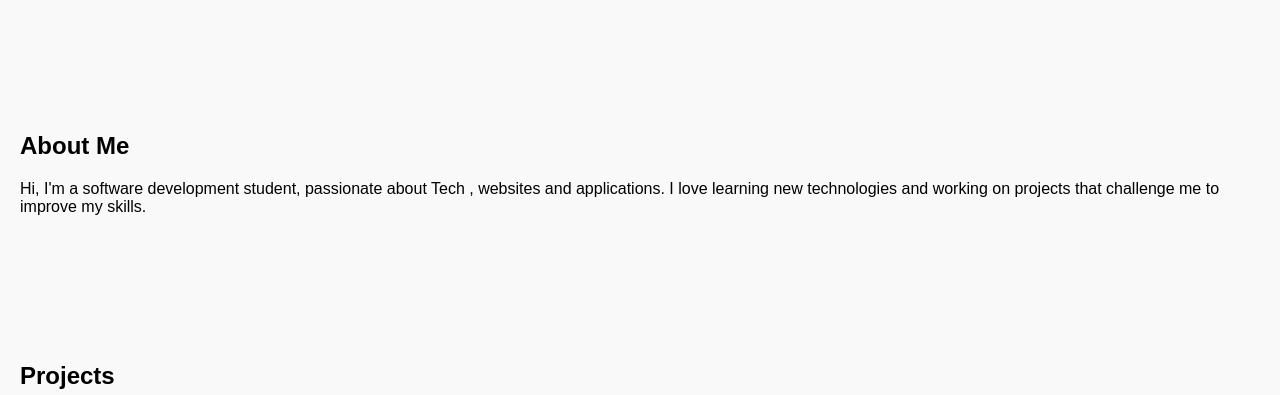
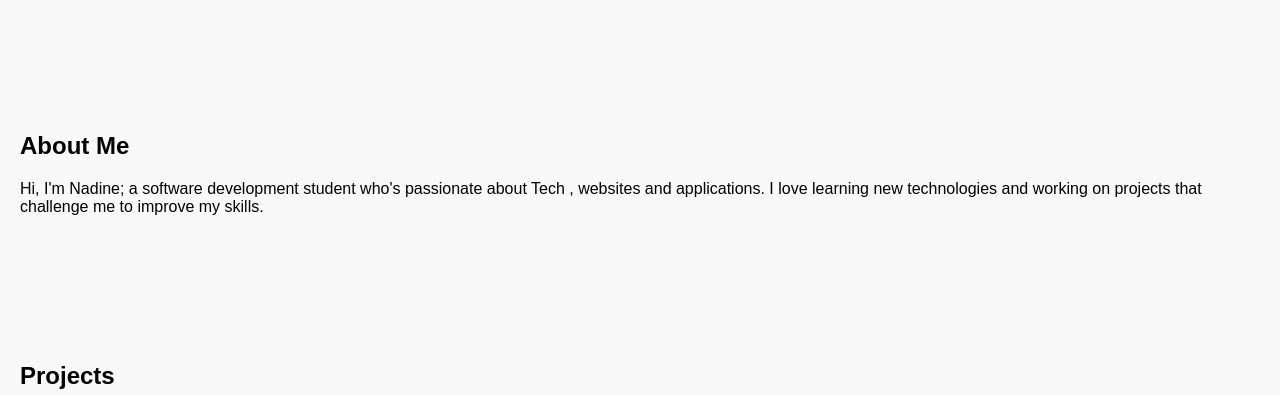
Before and after one commit to Khaddam1/HTML-and-CSS-Projects, a plain HTML site: page portfolio/index.html in a window 1280 px wide. Shown: the part 405-800 px from the top of the page. Drawn offline with Linux system fonts and the light colour scheme.

Commit message:
Update index.html

```diff
--- a/portfolio/index.html
+++ b/portfolio/index.html
@@ -170,7 +170,7 @@
     <!-- About Section -->
     <section id="about">
         <h2>About Me</h2>
-        <p>Hi, I'm a software development student, passionate about Tech , websites and applications. I love learning new technologies and working on projects that challenge me to improve my skills.</p>
+        <p>Hi, I'm Nadine; a software development student who's passionate about Tech , websites and applications. I love learning new technologies and working on projects that challenge me to improve my skills.</p>
     </section>
 
     <!-- Table Section -->
```
